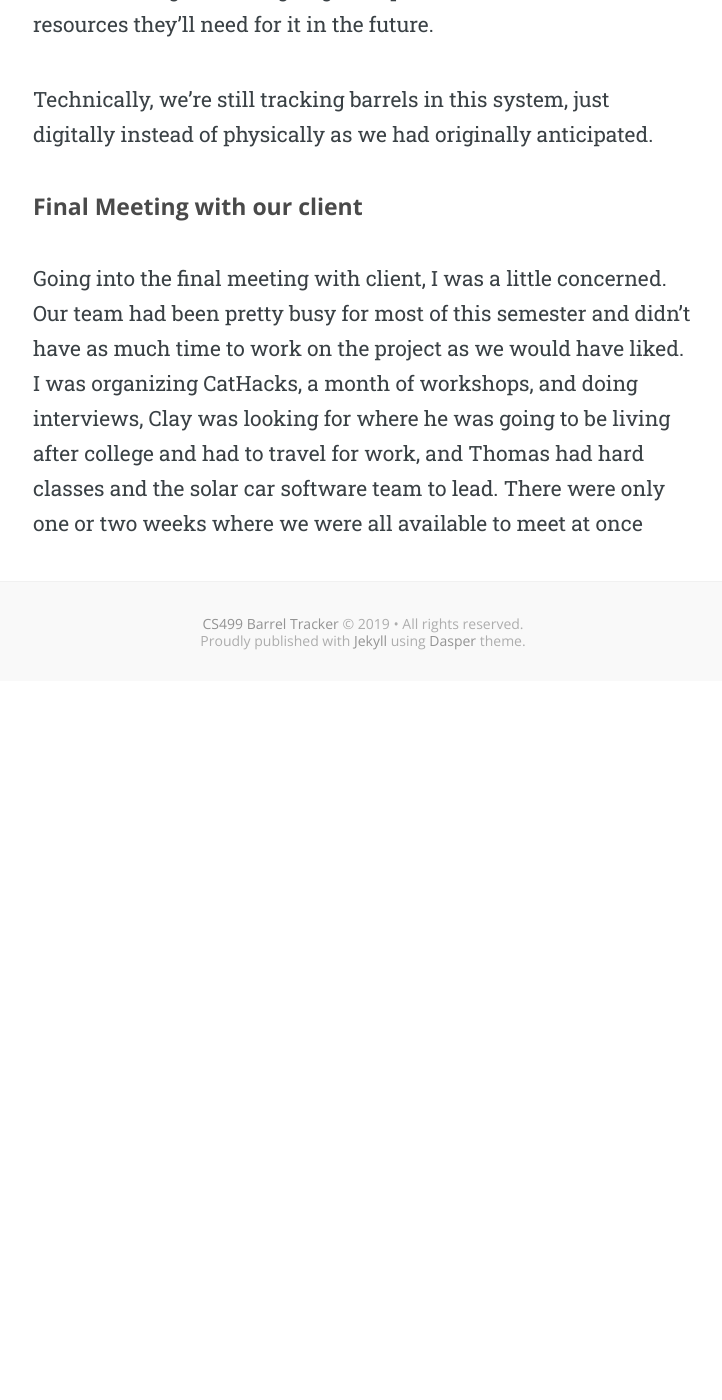
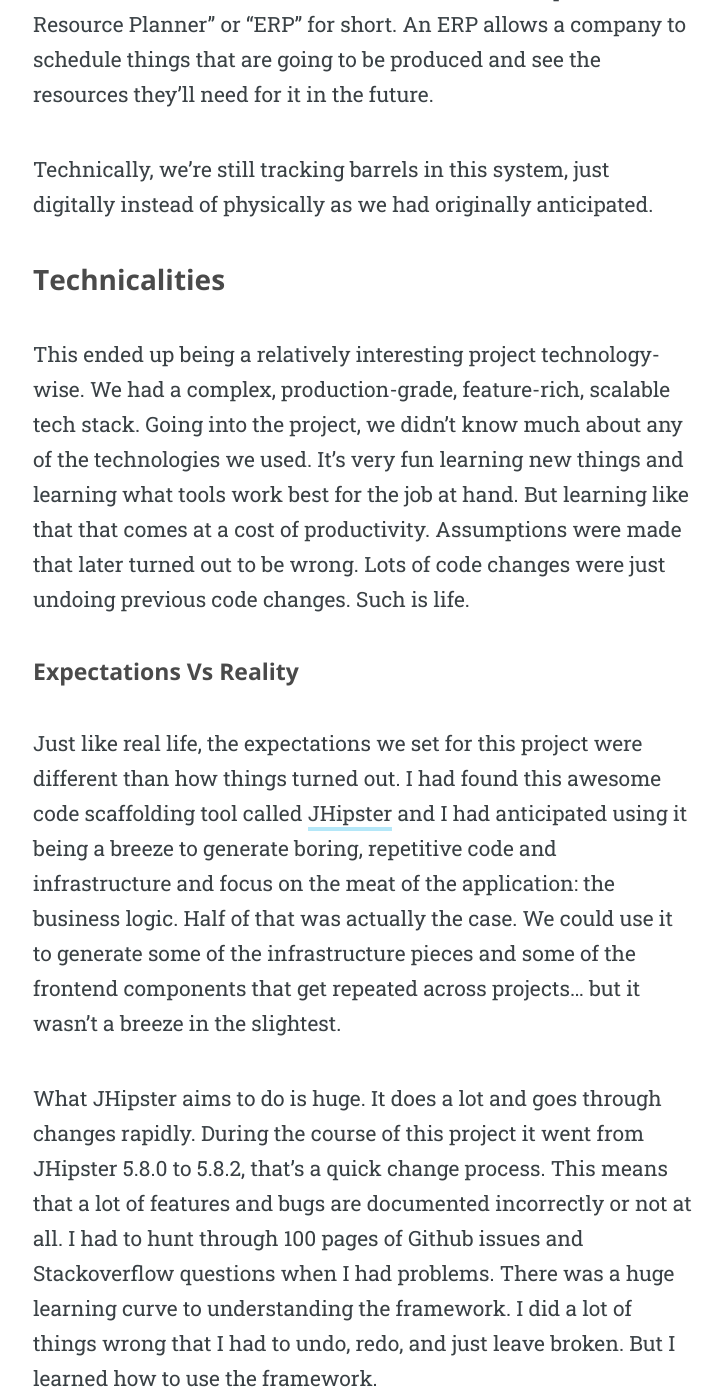
Before and after one commit to TheRobotCarlson/BarrelTracker, a Jekyll site: the page built from _posts/2019/04/2019-04-21-endgame-update-brian.md, in a window 1280 px wide and 1400 px high, scrolled down 2151 px. Shown: the whole window, without its empty margins (277-999 px from the left). Built offline with Jekyll 4.4.1, drawn with Linux system fonts in a browser that asks for light colours; some web fonts are replaced; before the commit the page ends 2833 px from its top, so only the background shows below that; some of the changed text lies outside the part shown.

Commit message:
Update 2019-04-21-endgame-update-brian.md

```diff
--- a/_posts/2019/04/2019-04-21-endgame-update-brian.md
+++ b/_posts/2019/04/2019-04-21-endgame-update-brian.md
@@ -11,7 +11,9 @@ Finishing up these posts with reflections on how this semester and this project
 1. [Changing requirements](#changing-requirements)
 	1. [The Barrel Tracker](#the-barrel-tracker)
     1. [Technically still tracking barrels?](#technically-still-tracking-barrels)
-1. [Starting over vs fixing what's broken]()
+1. [Technicalities](#technicalities)
+	1. [Expectations vs Reality](#expectations-vs-reality)
+	1. [Starting over vs fixing what's broken](#starting-over-vs-fixing-whats-broken)
 1. [Keeping the endgame in mind]()
 1. [Final Meeting with our client]()
 1. [Reflections and Lessons learned]()
@@ -35,6 +37,21 @@ Talking with our client clarified a bit what he expected a replacement to look l
 
 Technically, we're still tracking barrels in this system, just digitally instead of physically as we had originally anticipated.
 
+## Technicalities
 
-### Final Meeting with our client
+This ended up being a relatively interesting project technology-wise. We had a complex, production-grade, feature-rich, scalable tech stack. Going into the project, we didn't know much about any of the technologies we used. It's very fun learning new things and learning what tools work best for the job at hand. But learning like that that comes at a cost of productivity. Assumptions were made that later turned out to be wrong. Lots of code changes were just undoing previous code changes. Such is life.
+
+### Expectations Vs Reality
+Just like real life, the expectations we set for this project were different than how things turned out. I had found this awesome code scaffolding tool called [JHipster](https://jhipster.tech) and I had anticipated using it being a breeze to generate boring, repetitive code and infrastructure and focus on the meat of the application: the business logic. Half of that was actually the case. We could use it to generate some of the infrastructure pieces and some of the frontend components that get repeated across projects... but it wasn't a breeze in the slightest.
+
+What JHipster aims to do is huge. It does a lot and goes through changes rapidly. During the course of this project it went from JHipster 5.8.0 to 5.8.2, that's a quick change process. This means that a lot of features and bugs are documented incorrectly or not at all. I had to hunt through 100 pages of Github issues and Stackoverflow questions when I had problems. There was a huge learning curve to understanding the framework. I did a lot of things wrong that I had to undo, redo, and just leave broken. But I learned how to use the framework.
+
+Now, I feel confident that if I started this project from scratch, I could get to where I am now in under 30 hours of work. Which brings me to my next point:
+
+
+### Starting over vs fixing what's broken
+
+
+
+## Final Meeting with our client
 Going into the final meeting with client, I was a little concerned. Our team had been pretty busy for most of this semester and didn't have as much time to work on the project as we would have liked. I was organizing CatHacks, a month of workshops, and doing interviews, Clay was looking for where he was going to be living after college and had to travel for work, and Thomas had hard classes and the solar car software team to lead. There were only one or two weeks where we were all available to meet at once
```
